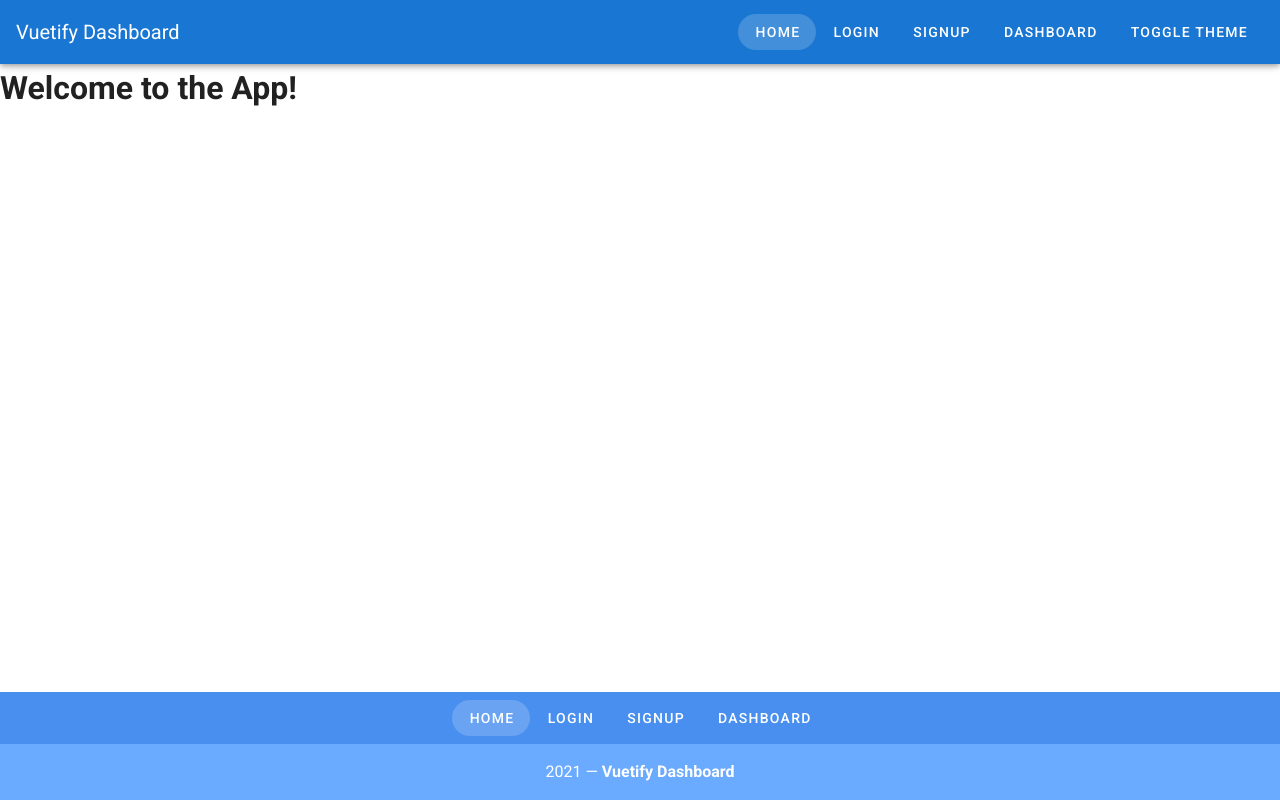
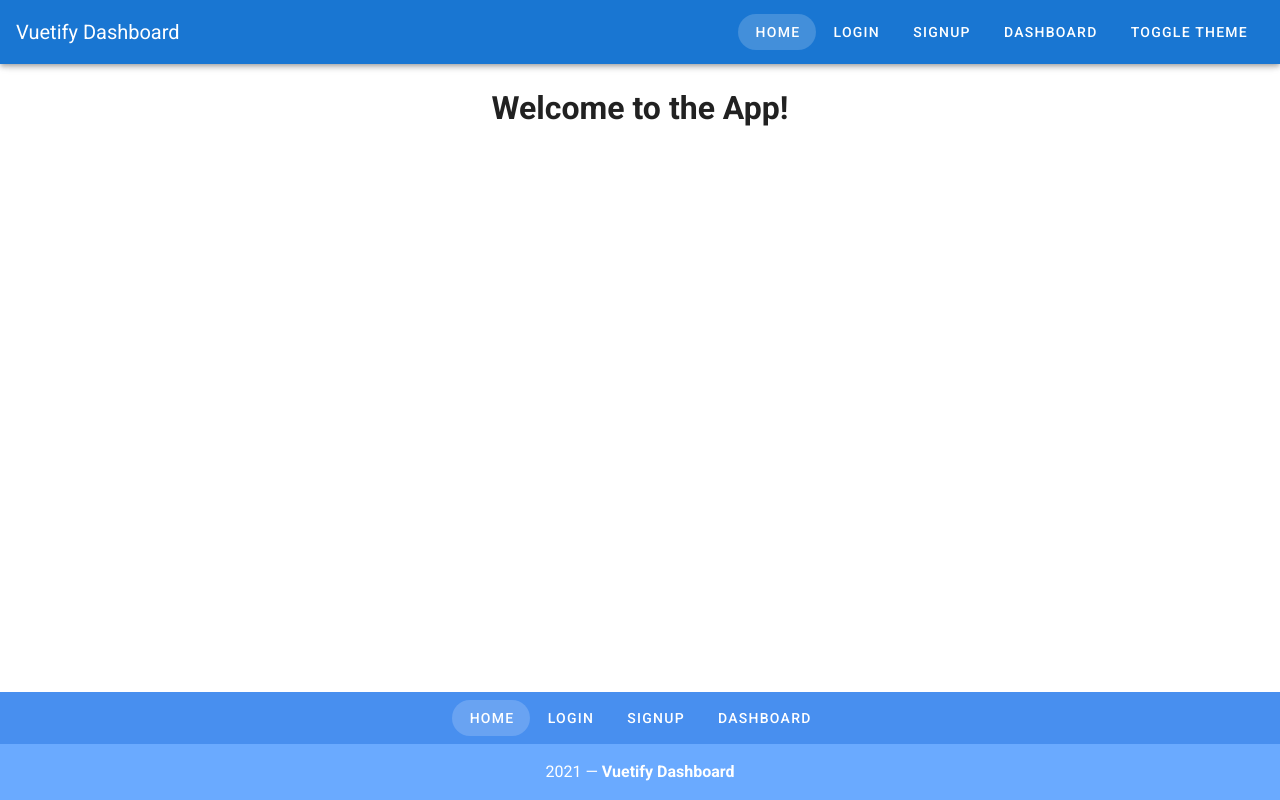
Before and after one commit to Mohamed-Magdey/vuetify-dashboard, a Vue app: page /home in a window 1280 px wide. Built offline with nearby package versions, Linux system fonts and the light colour scheme.

Commit message:
Center header

```diff
--- a/src/views/Home.vue
+++ b/src/views/Home.vue
@@ -1,7 +1,9 @@
 <template>
-  <div class="home">
-    <h1>Welcome to the App!</h1>
-  </div>
+  <v-container>
+    <v-row justify="center" class="mt-2">
+      <h1>Welcome to the App!</h1>
+    </v-row>
+  </v-container>
 </template>
 
 <script>
```
